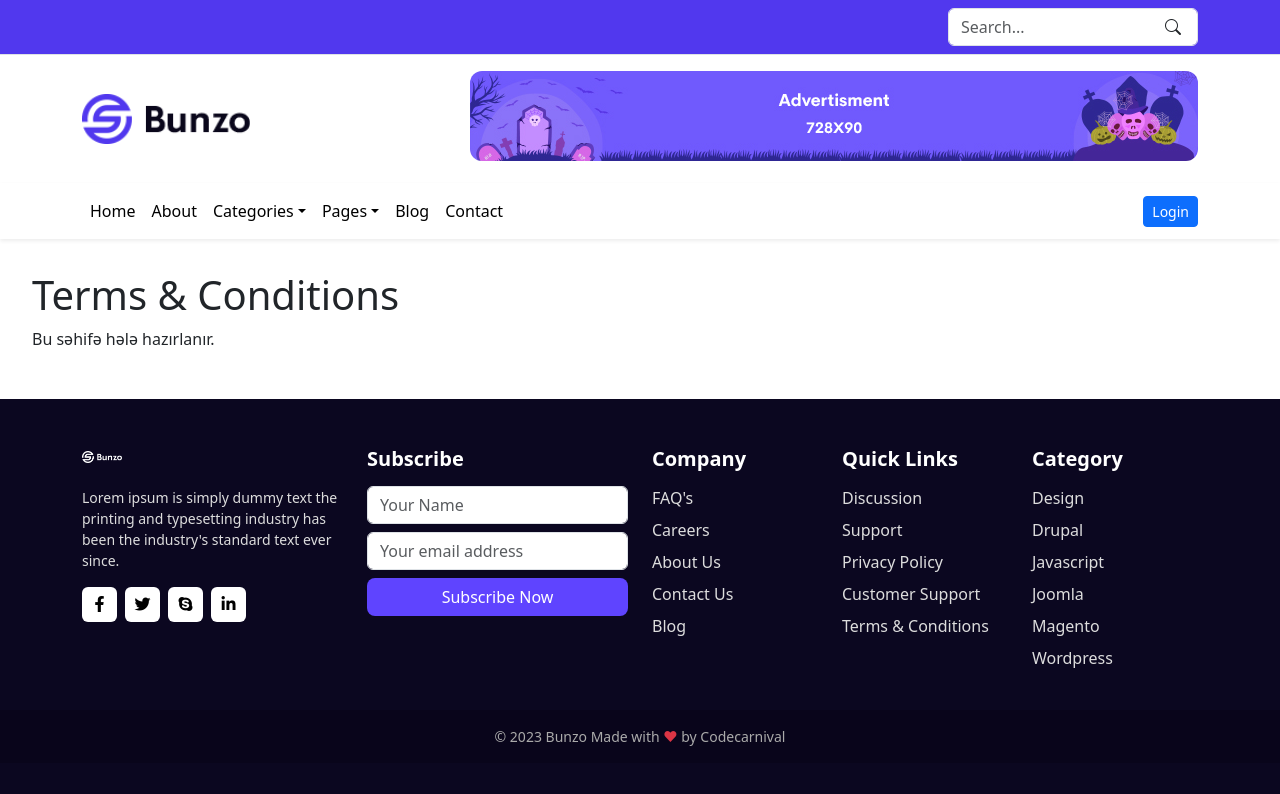
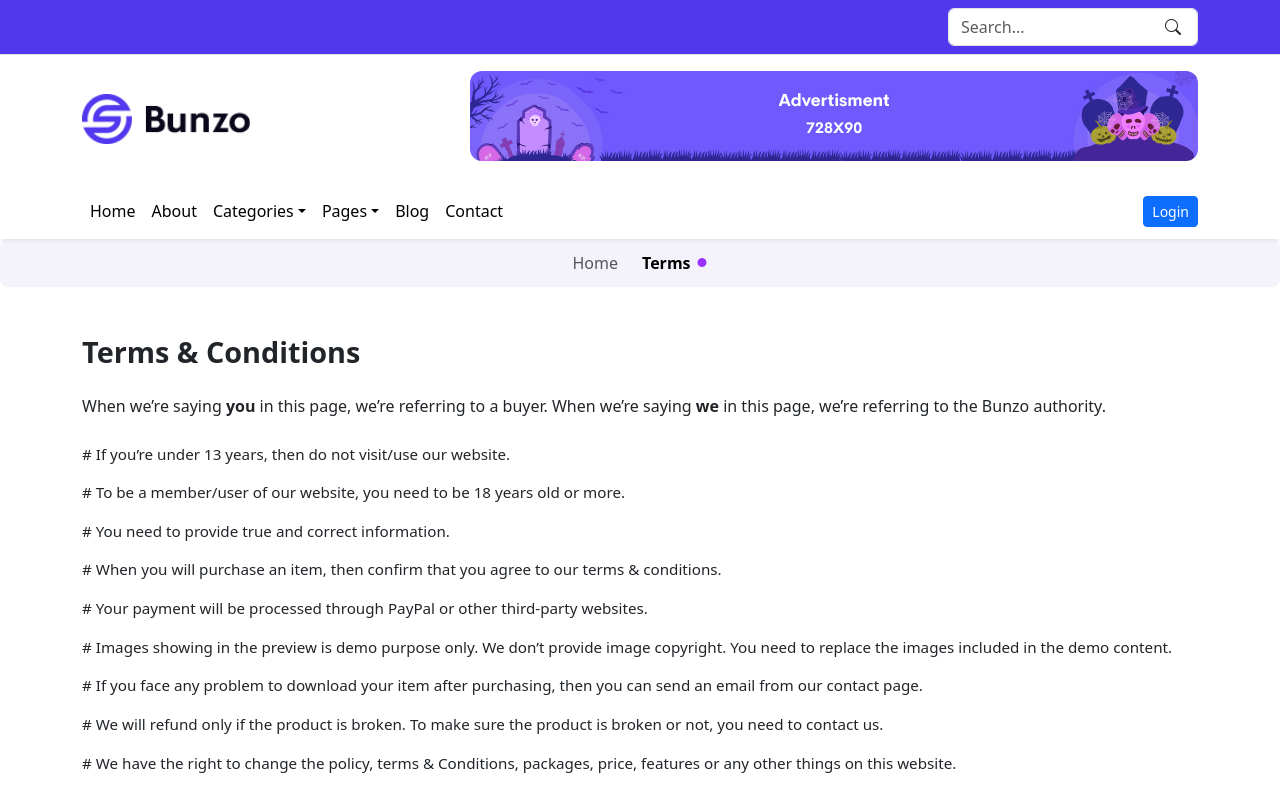
Before and after one commit to 008SHaRK/Bunzo, a Vue app: page /terms in a window 1280 px wide. Shown: the top 794 px of the page. Built offline with nearby package versions, Linux system fonts and the light colour scheme.

Commit message:
terms page

```diff
--- a/src/components/Navbar.vue
+++ b/src/components/Navbar.vue
@@ -31,7 +31,9 @@
             @mouseover="openDropdown('categories')"
             @mouseleave="closeDropdown('categories')"
           >
-            <a class="nav-link dropdown-toggle px-2" href="#">Categories</a>
+            <router-link class="nav-link dropdown-toggle px-2" to="/categories/:name"
+              >Categories</router-link
+            >
             <ul class="dropdown-menu" :class="{ show: dropdowns.categories }">
               <li>
                 <router-link class="dropdown-item" to="/categories/design"
--- a/src/views/Terms.vue
+++ b/src/views/Terms.vue
@@ -1,12 +1,136 @@
 <template>
-  <div class="page">
-    <h1>Terms & Conditions</h1>
-    <p>Bu səhifə hələ hazırlanır.</p>
+  <!-- Tabs -->
+  <div class="tabs-container">
+    <div class="tabs">
+      <!-- Home düyməsi -->
+      <RouterLink
+        to="/"
+        class="tab-link"
+        :class="{ active: $route.path === '/' }"
+      >
+        Home
+        <span v-if="$route.path === '/'" class="dot">●</span>
+      </RouterLink>
+
+      <!-- Terms düyməsi -->
+      <RouterLink
+        to="/terms"
+        class="tab-link"
+        :class="{ active: $route.path === '/terms' }"
+      >
+        Terms
+        <span v-if="$route.path === '/terms'" class="dot">●</span>
+      </RouterLink>
+    </div>
+  </div>
+  <div class="container my-5">
+    <!-- Başlıq -->
+    <h2 class="fw-bold mb-4">Terms & Conditions</h2>
+
+    <!-- İzah mətni -->
+    <p class="mb-4">
+      When we’re saying <strong>you</strong> in this page, we’re referring to a
+      buyer. When we’re saying <strong>we</strong> in this page, we’re referring
+      to the Bunzo authority.
+    </p>
+
+    <!-- Şərtlər # ilə -->
+    <div class="terms-list">
+      <p># If you’re under 13 years, then do not visit/use our website.</p>
+      <p>
+        # To be a member/user of our website, you need to be 18 years old or
+        more.
+      </p>
+      <p># You need to provide true and correct information.</p>
+      <p>
+        # When you will purchase an item, then confirm that you agree to our
+        terms & conditions.
+      </p>
+      <p>
+        # Your payment will be processed through PayPal or other third-party
+        websites.
+      </p>
+      <p>
+        # Images showing in the preview is demo purpose only. We don’t provide
+        image copyright. You need to replace the images included in the demo
+        content.
+      </p>
+      <p>
+        # If you face any problem to download your item after purchasing, then
+        you can send an email from our contact page.
+      </p>
+      <p>
+        # We will refund only if the product is broken. To make sure the product
+        is broken or not, you need to contact us.
+      </p>
+      <p>
+        # We have the right to change the policy, terms & Conditions, packages,
+        price, features or any other things on this website.
+      </p>
+      <p>
+        # As a customer or user of this website, you will need to agree with the
+        terms & conditions.
+      </p>
+      <p># If we make any change in terms & conditions, we will post here.</p>
+    </div>
   </div>
 </template>
 
-<script setup></script>
+<script setup>
+import { RouterLink, useRoute } from "vue-router";
+const $route = useRoute();
+</script>
+<style scoped>
+.tabs-container {
+  display: flex;
+  justify-content: center;
+  background: #f4f2fb;
+  padding: 12px 24px;
+  border-radius: 8px;
+}
+.tabs {
+  display: flex;
+  gap: 24px;
+}
+.tab-link {
+  cursor: pointer;
+  color: #555;
+  font-size: 16px;
+  transition: color 0.3s, font-weight 0.3s;
+  display: flex;
+  align-items: center;
+  gap: 6px;
+  text-decoration: none;
+}
+.tab-link:hover {
+  color: #000;
+}
+.tab-link.active {
+  font-weight: 600;
+  color: #000;
+}
+.tab-link.blog-active {
+  font-weight: 600;
+  color: #000;
+}
+.dot {
+  font-size: 12px;
+  line-height: 1;
+  color: #9b30ff;
+}
+h2 {
+  font-size: 1.8rem;
+  margin-bottom: 1rem;
+}
 
-<style scoped>
-.page { padding: 2rem; }
+p.small {
+  font-size: 0.9rem;
+  line-height: 1.6;
+}
+
+.terms-list p {
+  font-size: 0.95rem;
+  line-height: 1.7;
+  margin-bottom: 0.8rem;
+}
 </style>
```
